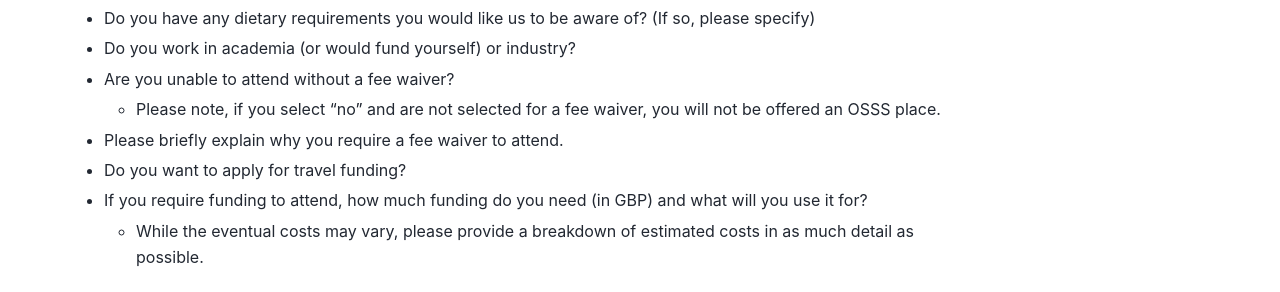
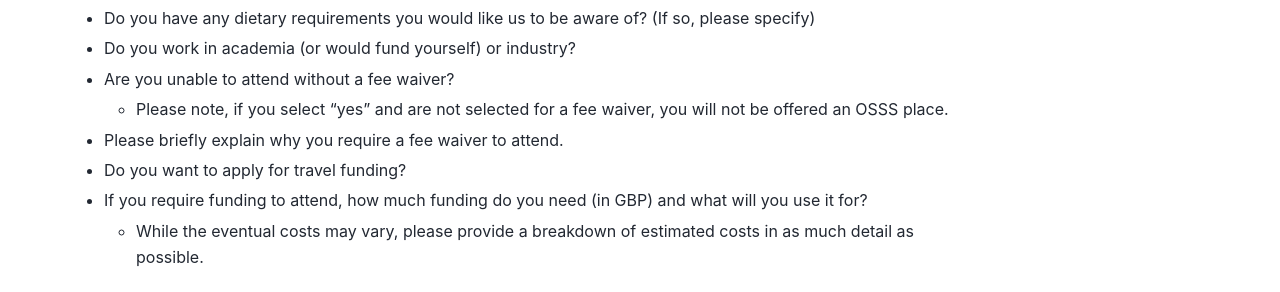
Before and after one commit to neuroinformatics-unit/neuroinformatics-unit.github.io, a Sphinx documentation site: the page built from docs/source/open-software-summer-school/2026/application_questions.md, in a window 1280 px wide and 900 px high, scrolled down 725 px. Shown: the part 448-740 px from the top of the window. Built offline with Sphinx 7.4.7 and the PyData theme 0.15.4, drawn with Linux system fonts in a browser that asks for light colours; nearby versions of some CDN libraries.

Commit message:
Correct mistake in application question
I've also updated it in the google form.

The question is a bit confusing, but I've aimed to clarify, but keep the structure of the question and answer intact. This way, all the existing responses will tally with future responses nicely.

```diff
--- a/docs/source/open-software-summer-school/2026/application_questions.md
+++ b/docs/source/open-software-summer-school/2026/application_questions.md
@@ -28,7 +28,7 @@ Please be aware that we will only accept applications via [this form](https://fo
 - Do you have any dietary requirements you would like us to be aware of? (If so, please specify)
 - Do you work in academia (or would fund yourself) or industry?
 - Are you unable to attend without a fee waiver?
-    - Please note, if you select "no" and are not selected for a fee waiver, you will not be offered an OSSS place.
+    - Please note, if you select "yes" and are not selected for a fee waiver, you will not be offered an OSSS place.
 - Please briefly explain why you require a fee waiver to attend.
 - Do you want to apply for travel funding?
 - If you require funding to attend, how much funding do you need (in GBP) and what will you use it for?
```
